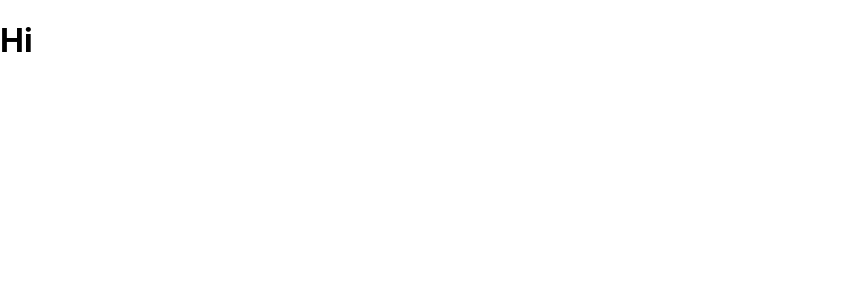
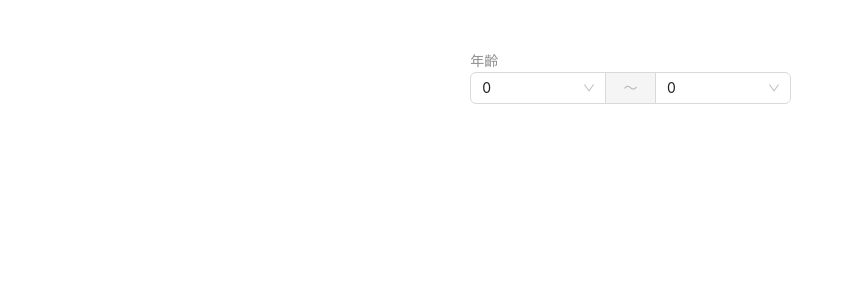
Before and after one commit to LoisChen68/price-manager, a React (Create React App) app: page / in a window 1280 px wide. Shown: the top 300 px of the page, without its empty margins (0-852 px from the left). Built offline with nearby package versions, Linux system fonts and the light colour scheme.

Commit message:
feat: AgeGroupSelect

```diff
--- /dev/null
+++ b/src/AgeGroupSelect.jsx
@@ -0,0 +1,64 @@
+import { Typography, Space, Select, Input } from "antd";
+import { styled } from "styled-components";
+import { useState } from "react";
+
+const maxAge = 20;
+const ageOptions = [];
+for (let i = 0; i < maxAge + 1; i++) {
+  ageOptions.push({ value: i });
+}
+
+const { Text } = Typography;
+
+const StyledSelect = styled(Select)`
+  width: 40%;
+`;
+
+const StyledInput = styled(Input)`
+  width: 15%;
+  border-left: 0;
+  border-right: 0;
+  pointer-events: none;
+  text-align: center;
+`;
+
+export default function AgeGroupSelect() {
+  const [startAgeOptions, setStartAgeOptions] = useState(ageOptions);
+  const [endAgeOptions, setEndAgeOptions] = useState(ageOptions);
+  return (
+    <>
+      <Text type="secondary">年齡</Text>
+      <Space.Compact block>
+        <StyledSelect
+          defaultValue="0"
+          options={startAgeOptions}
+          onChange={(value) => {
+            const options = endAgeOptions.map((option) => {
+              if (option.value < value) {
+                return { ...option, disabled: true };
+              } else {
+                return { ...option, disabled: false };
+              }
+            });
+            setEndAgeOptions(options);
+          }}
+        />
+        <StyledInput className="site-input-split" placeholder="～" disabled />
+        <StyledSelect
+          defaultValue="0"
+          options={endAgeOptions}
+          onChange={(value) => {
+            const options = startAgeOptions.map((option) => {
+              if (option.value > value) {
+                return { ...option, disabled: true };
+              } else {
+                return { ...option, disabled: false };
+              }
+            });
+            setStartAgeOptions(options);
+          }}
+        />
+      </Space.Compact>
+    </>
+  );
+}
--- a/src/App.jsx
+++ b/src/App.jsx
@@ -1,3 +1,17 @@
+import { Flex } from "antd";
+import { styled } from "styled-components";
+import AgeGroupSelect from "./AgeGroupSelect";
+
+const StyledContainer = styled.div`
+  margin-top: 50px;
+`;
+
 export default function App() {
-  return <h1>Hi</h1>;
+  return (
+    <Flex justify="center">
+      <StyledContainer>
+        <AgeGroupSelect />
+      </StyledContainer>
+    </Flex>
+  );
 }
```
